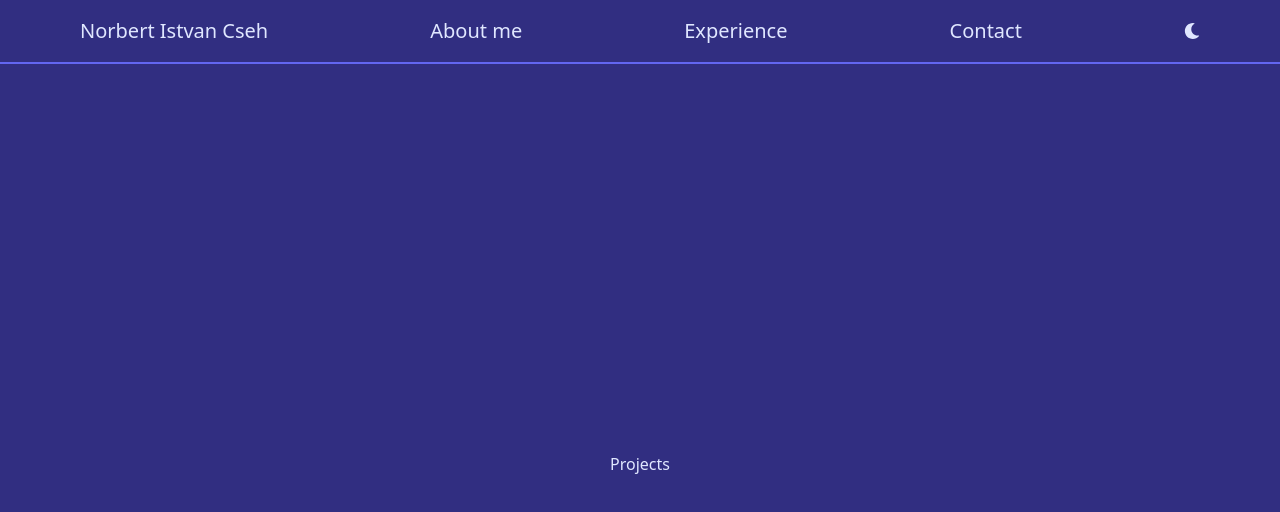
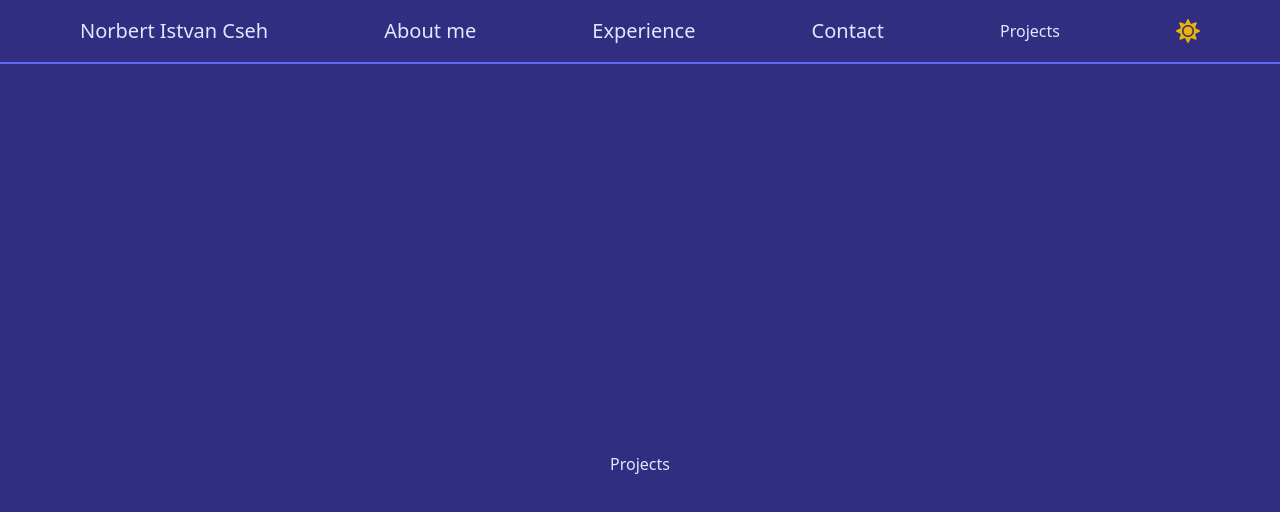
Before and after one commit to NorbertCseh/ncseh, a Next.js app: page /projects in a window 1280 px wide. Shown: the top 512 px of the page. Built offline with nearby package versions, Linux system fonts and the light colour scheme.

Commit message:
dropdown button

```diff
--- a/src/components/darkModeSwitch.tsx
+++ b/src/components/darkModeSwitch.tsx
@@ -18,16 +18,16 @@ const darkModeSwitch = ({ color, setColor }: setColorProps) => {
     console.log("sht");
   };
 
-  if (color === "light") {
+  if (color === "dark") {
     return (
       <button onClick={changeColor}>
-        <FaSun />
+        <FaSun className="text-2xl text-yellow-500" />
       </button>
     );
   } else {
     return (
       <button onClick={changeColor}>
-        <FaMoon />
+        <FaMoon className="text-2xl text-slate-600" />
       </button>
     );
   }
--- /dev/null
+++ b/src/components/dropDownMenu.tsx
@@ -0,0 +1,46 @@
+import Link from "next/link";
+import { ReactNode } from "react";
+
+type dropDownMenuProps = {
+  links: Array<link>;
+};
+
+type link = {
+  link: string;
+  text: string;
+};
+
+const createButtons = (rawlinks: dropDownMenuProps) => {
+  let links: ReactNode[];
+
+  links = rawlinks.links.map((e, k) => {
+    return (
+      <div
+        key={k}
+        className="bg-indigo-900 my-3 rounded-lg border-2 border-indigo-500 first:mt-6"
+      >
+        <Link href={"/projects" + e.link}>
+          <a>{e.text}</a>
+        </Link>
+      </div>
+    );
+  });
+  return links;
+};
+
+const DropDownMenu = (props: dropDownMenuProps) => {
+  console.log(props);
+
+  return (
+    <div className="relative inline-flex justify-center items-center">
+      <button className="group">
+        <Link href="/projects">Projects</Link>
+        <div className="invisible group-hover:visible absolute flex-col w-36 rounded-lg">
+          {createButtons(props)}
+        </div>
+      </button>
+    </div>
+  );
+};
+
+export default DropDownMenu;
--- a/src/components/navbar.tsx
+++ b/src/components/navbar.tsx
@@ -1,5 +1,6 @@
 import NavbarLink from "./navbarlink";
 import DarkModeSwitch from "./darkModeSwitch";
+import DropDownMenu from "./dropDownMenu";
 
 type setColorProps = {
   color: string;
@@ -13,6 +14,12 @@ const Navbar = ({ color, setColor }: setColorProps) => {
       <NavbarLink id="/about" text="About me" />
       <NavbarLink id="/experience" text="Experience" />
       <NavbarLink id="/contact" text="Contact" />
+      <DropDownMenu
+        links={[
+          { link: "/sorting", text: "Sorting visualize" },
+          { link: "/hellothere", text: "Hello there" },
+        ]}
+      />
       <DarkModeSwitch color={color} setColor={setColor} />
     </nav>
   );
--- a/src/pages/projects/index.tsx
+++ b/src/pages/projects/index.tsx
@@ -1,6 +1,6 @@
 import NextPage from "next";
 
-const Projects: NextPage = () => {
+const Projects = () => {
   return (
     <section className="w-full h-screen flex justify-center items-center">
       Projects
--- a/src/pages/projects/sorting.tsx
+++ b/src/pages/projects/sorting.tsx
@@ -1,6 +1,6 @@
 import NextPage from "next";
 
-const Sorting: NextPage = () => {
+const Sorting = () => {
   return (
     <section className="w-full h-screen flex justify-center items-center">
       Sorting
```
